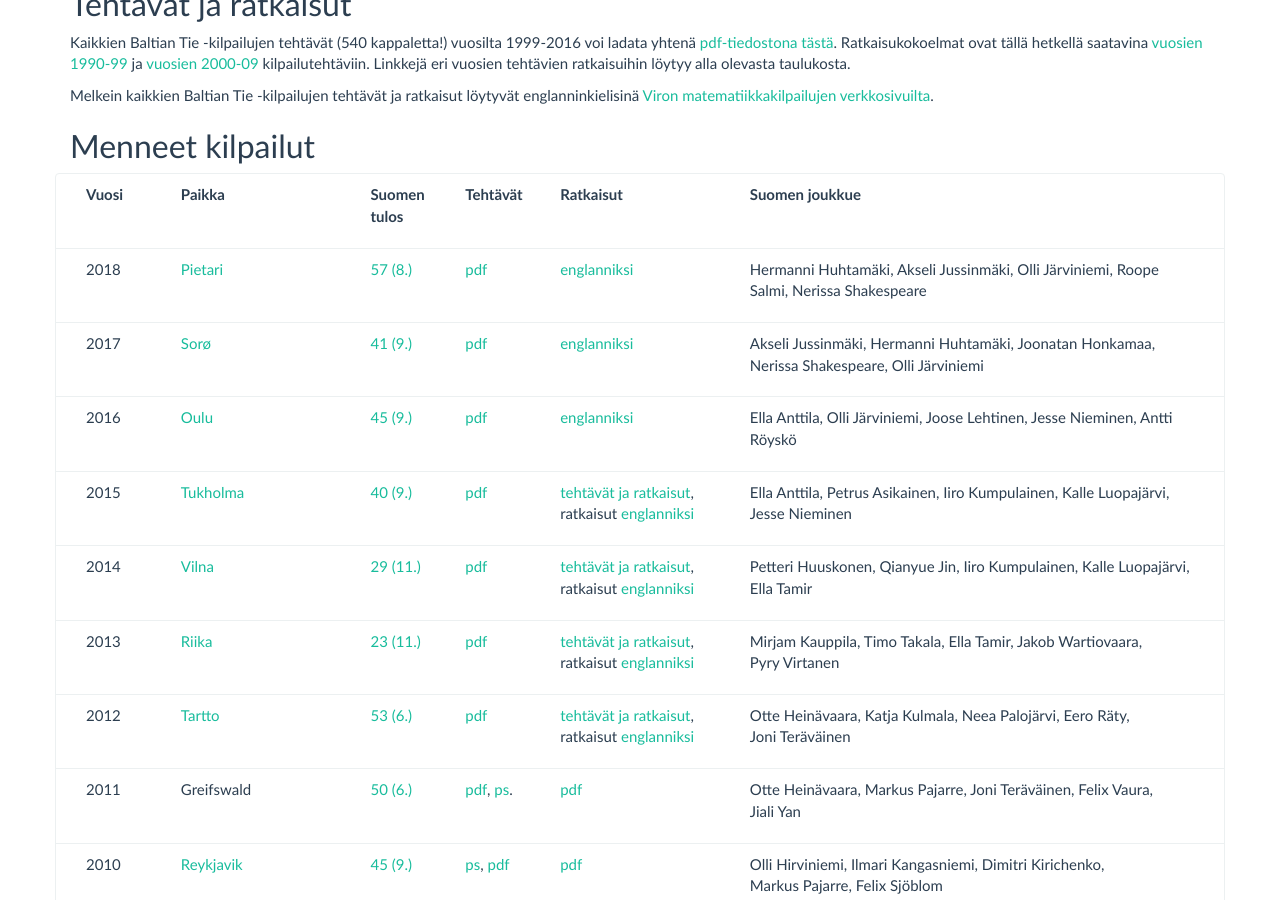
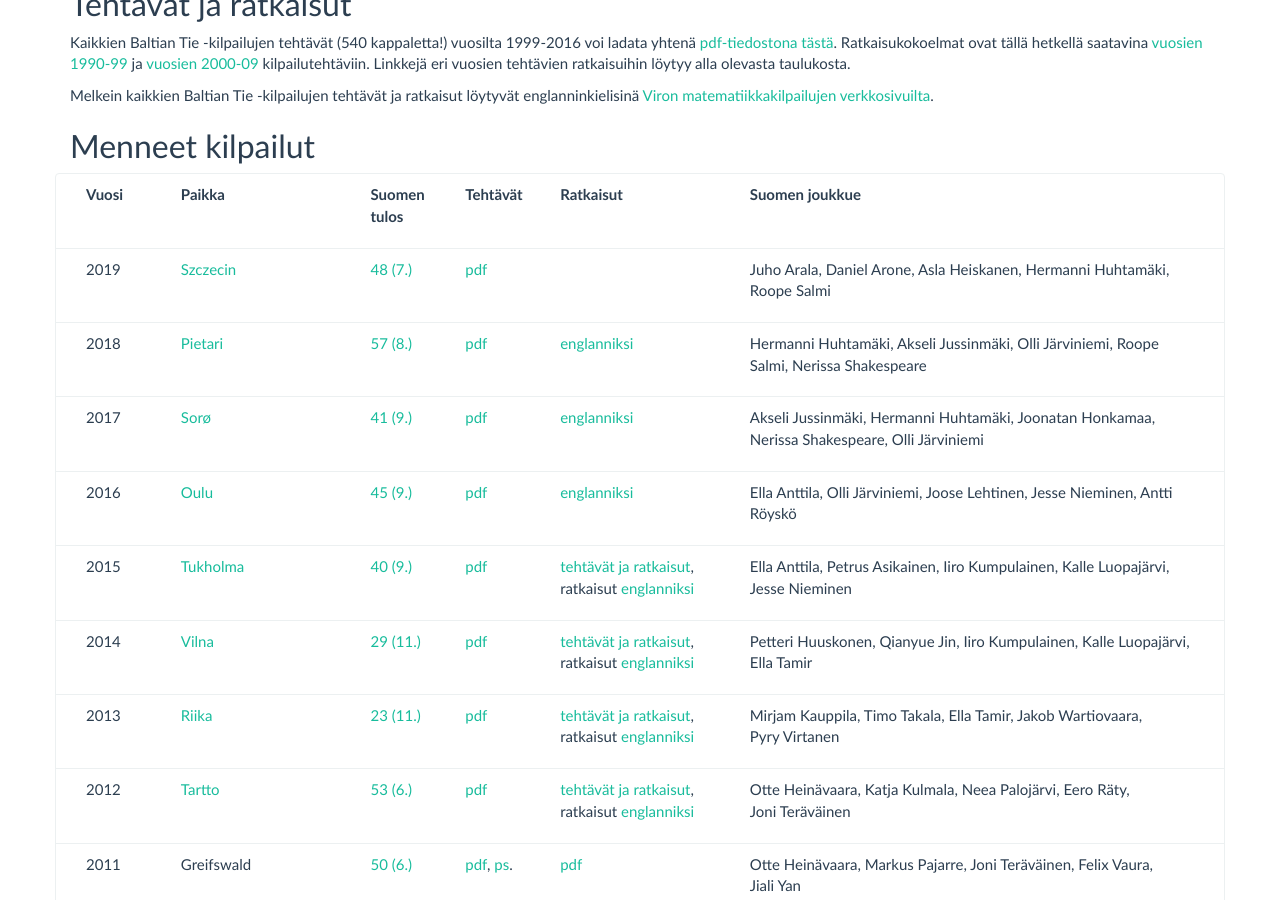
Before and after one commit to matematiikkakilpailut/matematiikkakilpailut.github.io, a Jekyll site: the page built from Baltian_tie/index.md, in a window 1280 px wide and 900 px high, scrolled down 615 px. Built offline with Jekyll 4.4.1, drawn with Linux system fonts in a browser that asks for light colours.

Commit message:
Update index.md
BT 2019

```diff
--- a/Baltian_tie/index.md
+++ b/Baltian_tie/index.md
@@ -15,6 +15,12 @@ kilpailut:
     tehtavat: "**Tehtävät**"
     ratkaisut: "**Ratkaisut**"
     joukkue: "**Suomen joukkue**"
+  - vuosi: "2019"
+    paikka: "[Szczecin](http://balticway19.mimuw.edu.pl/index.html)"
+    sijoitus: "[48 (7.)](http://balticway19.mimuw.edu.pl/BW19-results.pdf)"
+    tehtavat: "[pdf](2019/BW19_FIN)"
+    joukkue: "Juho Arala, Daniel Arone, Asla Heiskanen, Hermanni Huhtam&auml;ki, Roope Salmi"
+    ratkaisut: ""
   - vuosi: "2018"
     paikka: "[Pietari](http://www.pdmi.ras.ru/EIMI/2018/Baltic_way/)"
     sijoitus: "[57 (8.)](http://www.pdmi.ras.ru/EIMI/2018/Baltic_way/res18.pdf)"
```
